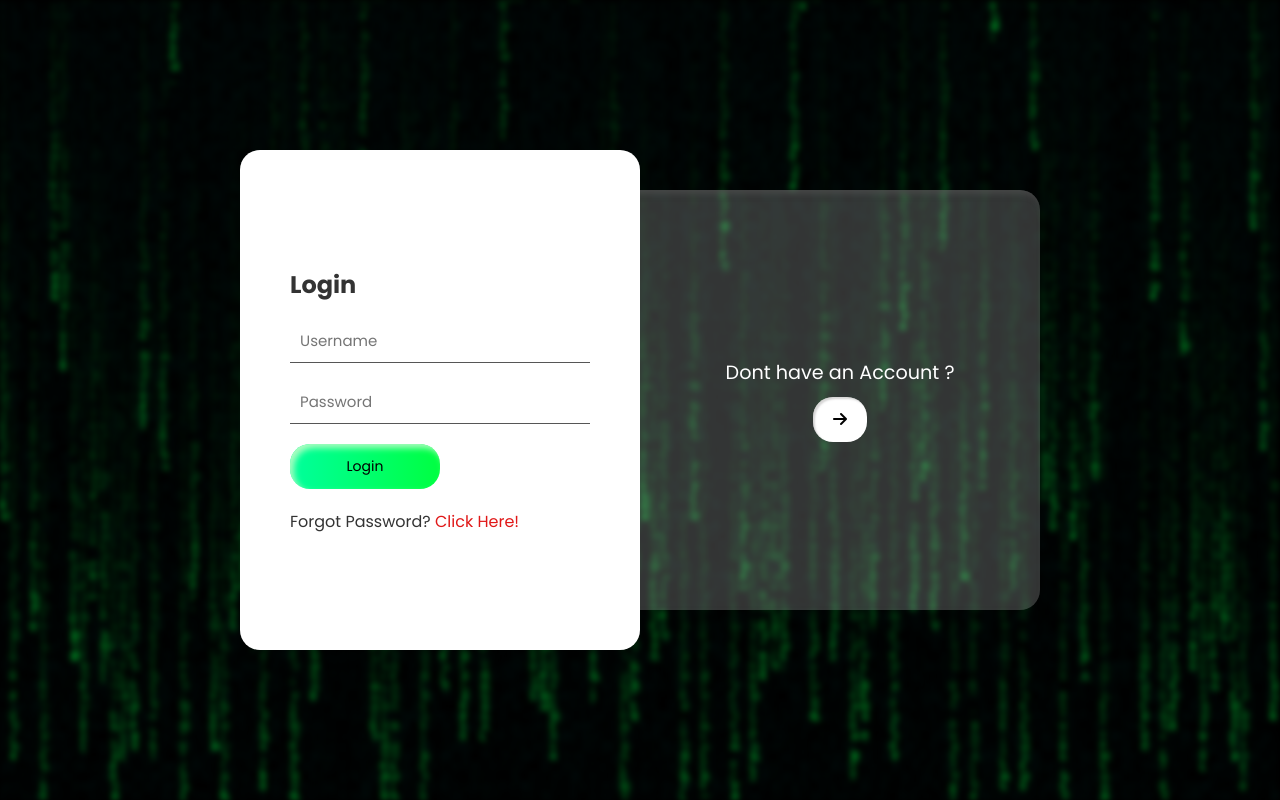
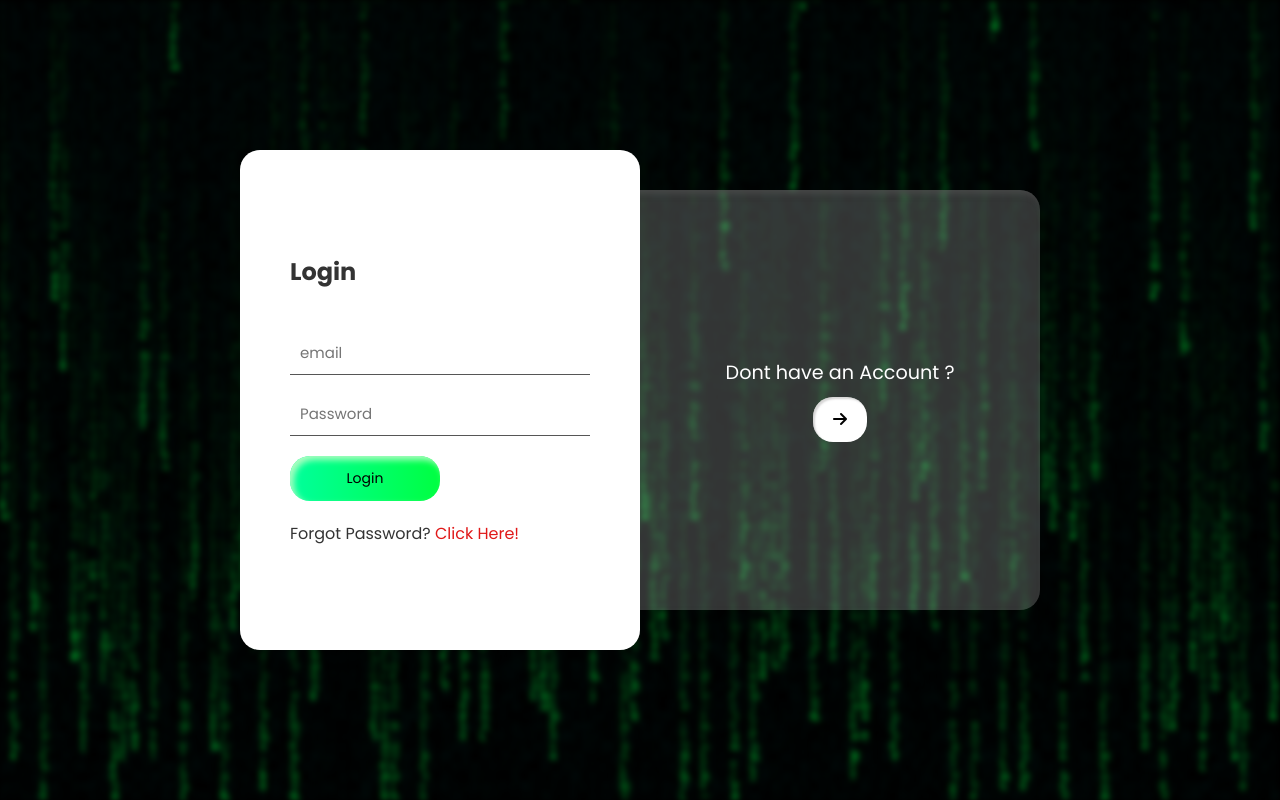
Before and after one commit to SohamMukherjee2011/HPE-Hackathon-2023, a Flask app: page /login-signup in a window 1280 px wide. Run offline with Flask 2, Linux system fonts and the light colour scheme; some libraries are stand-ins or nearby versions.

Commit message:
login, forgot password integration complete

```diff
--- a/app.py
+++ b/app.py
@@ -1,4 +1,4 @@
-from flask import Flask, render_template, request, redirect, url_for, session
+from flask import Flask, render_template, request, redirect, url_for, session, flash
 import sqlstuff
 app = Flask(__name__)
 app.config['SECRET_KEY'] = "ghwguiasghui0"
@@ -13,46 +13,71 @@ def homePage():
 def login_signup():
     if request.method == "POST":
         if "login" in request.form:
-            username=request.form['username']
+            email=request.form['email']
             password = request.form['password']
-            session['username'] = username
-            session['password'] = password
-            return redirect(url_for("account", username=username))
+            table = sqlstuff.showall('users')
+            for x in table:
+                if email == x[0]:
+                    if password == x[1]:
+                        session['email'] = email
+                        session['password'] = password
+                        return redirect(url_for("account", email = email))
+                        break
+                    else:
+                        flash('Wrong Password', 'info')
+                        return redirect(url_for('login_signup'))
+                else:
+                    flash('Invalid Email ID', 'info')
+                    return redirect(url_for("login_signup"))
         else :
-            username = request.form['username']
+            email = request.form['email']
             password = request.form['password']
             firstname = request.form['firstname']
             lastname = request.form['lastname']
-            email = request.form['email']
             companyname = request.form['companyname']
-            sqlstuff.signupInsert('users', username, password, firstname, lastname, email, companyname)
-            session["username"] = username
-            session["password"] = password
-            return redirect(url_for("account", username = username))
+            table = sqlstuff.showall('users')
+            for x in table:
+                if email == x[0]:
+                    flash("Email ID already in use", "info")
+                    return redirect(url_for("login_signup"))
+                    break
+            else:
+                    sqlstuff.signupInsert('users',email, password, firstname, lastname, companyname)
+                    session["email"] = email
+                    session["password"] = password
+                    return redirect(url_for("account", email = email))
     else:
-        if 'username' in session and 'password' in session:
-            username = session['username']
-            return redirect(url_for("account", username=username))
+        if 'email' in session and 'password' in session:
+            email = session['email']
+            return redirect(url_for("account", email = email))
         else:
             return render_template("login-signup.html")
 
 @app.route("/forgot-password", methods=["POST", "GET"])
 def forgotpassword():
-    if request.method == "GET":
+    if request.method == "POST":
+        email = request.form['email']
+        password = request.form['password']
+        sqlstuff.update('users', ['password'], [str(password)], 'email', str(email))
+        session["email"] = email
+        session["password"] = password
+        flash("password changed", "info")
+        return redirect(url_for("account", email = email))
+    else:
         return render_template("forgot_password.html")
 
 @app.route("/logout")
 def logout():
-    session.pop('username', None)
+    session.pop('email', None)
     session.pop('password', None)
     return redirect(url_for('login_signup'))
 
-@app.route("/account/<username>")
-def account(username):
-    if 'username' in session and 'password' in session:
-        username = str(username)
+@app.route("/account/<email>")
+def account(email):
+    if 'email' in session and 'password' in session:
+        email = str(email)
         password = str(session['password'])
-        return "<p>" + username + "</p><p>" + password + "</p>"
+        return render_template("account_temp.html", email = email, password = password)
     else:
         return redirect(url_for('login_signup'))
 
--- a/static/css/forgot_password.css
+++ b/static/css/forgot_password.css
@@ -185,6 +185,9 @@ canvas {
     .formbG .loginForm form #blank::placeholder {
         font-weight: 500;
     }
+    .formbG .loginForm form #email::placeholder {
+        font-weight: 500;
+    }
     .formbG .loginForm form #blankOne::placeholder {
         font-weight: 500;
     }
--- a/static/css/login-signup.css
+++ b/static/css/login-signup.css
@@ -30,7 +30,9 @@ canvas {
     font-weight: 500;
     color: #00FF41;
 }
-
+.invalid {
+    color: red;
+}
 .container {
     position: relative;
     width: 800px;
--- a/templates/login-signup.html
+++ b/templates/login-signup.html
@@ -6,6 +6,7 @@
     <meta http-equiv="X-UA-Compatible" content="IE=edge">
     <meta name="viewport" content="width=device-width, initial-scale=1.0">
     <meta name="description" content="Login Page with a Matrix Rain made from scratch">
+    <meta description="Matrix Rain made from scratch">
     <link rel="stylesheet" href="{{url_for('static', filename='css/login-signup.css')}}">
     <script src="https://kit.fontawesome.com/a10bb03e8b.js" crossorigin="anonymous"></script>
     <title>Login</title>
@@ -28,7 +29,17 @@
             <div class="loginForm">
                 <form method = "post">
                     <h3>Login</h3>
-                    <input type="text" id="blank" required="required" placeholder="Username" name="username">
+                    {% with messages = get_flashed_messages()%}
+                        {%if messages%}
+                            {%for msg in messages%}
+                                {%if msg == "Wrong Password" or msg == "Invalid Email ID"%}
+                                    <p class="invalid">{{msg}}</p>
+                                {%endif%}
+                            {%endfor%}
+                        {%endif%}
+                    {%endwith%}
+                    <br>
+                    <input type="text" id="blank" required="required" placeholder="email" name="email">
                     <input type="password" id="blank" required="required" placeholder="Password" name="password">
                     <input type="submit" value="Login" id = 'btn' name="login">
                 </form>
@@ -37,13 +48,21 @@
             <div class="signupForm">
                 <form method = "post">
                     <h3>Sign Up</h3>
-                    <input type="text" id="blank" required="required" placeholder="Choose a Username" class="one" name="username">
+                    {% with messages = get_flashed_messages()%}
+                        {%if messages%}
+                            {%for msg in messages%}
+                                {%if msg == "Email ID already in use" %}
+                                    <p class="invalid">{{msg}}</p>
+                                {%endif%}
+                            {%endfor%}
+                        {%endif%}
+                    {%endwith%}
+                    <br>
                     <input type="text" id="blank" required="required" placeholder="Email" class="two" name="email">
                     <input type="password" id="blank" required="required" placeholder="Password" class="three" name="password">
-                    <input type="text" id="blank" placeholder="First Name" class="four" name="firstname">
-                    <input type="text" id="blank" placeholder="Last Name" class="five" name="lastname">
-                    <input type="text" id="blank" placeholder="Company Name" class="five" name="companyname">
-
+                    <input type="text" id="blank" required="required" placeholder="First Name" class="four" name="firstname">
+                    <input type="text" id="blank" required="required" placeholder="Last Name" class="five" name="lastname">
+                    <input type="text" id="blank" required="required" placeholder="Company Name" class="five" name="companyname">
                     <input type="submit" value="Sign Up" id="btn" class="six" name="signup">
                 </form>
             </div>
@@ -51,5 +70,28 @@
     </div>
 </body>
 <script src="{{url_for('static', filename='js/login-signup.js')}}"></script>
-
+{% with messages = get_flashed_messages()%}
+    {%if messages%}
+        {%for msg in messages%}
+            {%if msg == "Email ID already in use" %}
+                <script>
+                    signUpbtn = document.querySelector('.signup');
+                    signUpbtn.click();
+                </script>
+            {%endif%}
+        {%endfor%}
+    {%endif%}
+{%endwith%}
+{% with messages = get_flashed_messages()%}
+    {%if messages%}
+        {%for msg in messages%}
+            {%if msg == "Wrong Password" or msg == "Invalid Email ID"%}
+                <script>
+                    signInbtn = document.querySelector('.signin');
+                    signInbtn.click();
+                </script>
+            {%endif%}
+        {%endfor%}
+    {%endif%}
+{%endwith%}
 </html>
```
Also changed, not shown: sqlstuff.py (+30 -6 lines), sqltest.py (added, +7 -0 lines), static/js/forgot_password.js (+4 -6 lines), templates/account_temp.html (added, +18 -0 lines), templates/forgot_password.html (+4 -3 lines), 1 other file.
